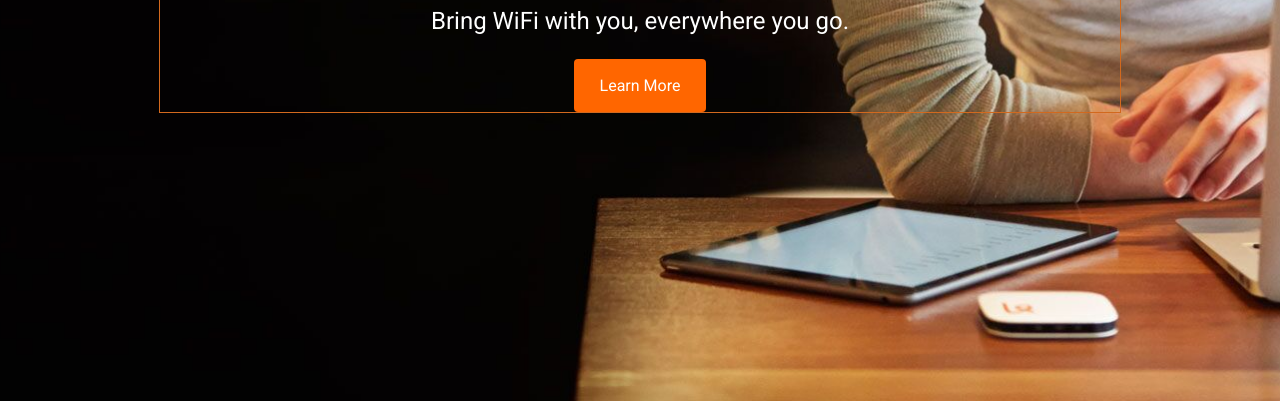
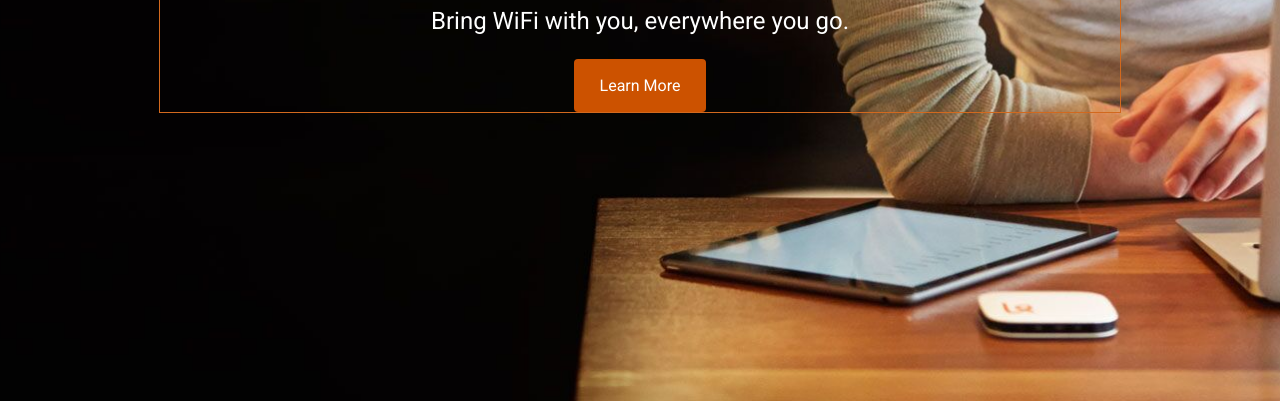
Before and after one commit to tbone849/startup-landing-page-clone, a plain HTML site: page index.html in a window 1280 px wide. In both pictures the pointer is over the button "Learn More". Shown: the part 333-734 px from the top of the page. Drawn offline with Linux system fonts and the light colour scheme.

Commit message:
Add hover color on learn more button

```diff
--- a/css/style.css
+++ b/css/style.css
@@ -93,6 +93,10 @@ section .content p {
     font-size: 1em;
 }
 
+.big-button:hover {
+	background-color: #CC5200;
+}
+
 .benefits {
 	background-color: #ffffff;
 }
```
